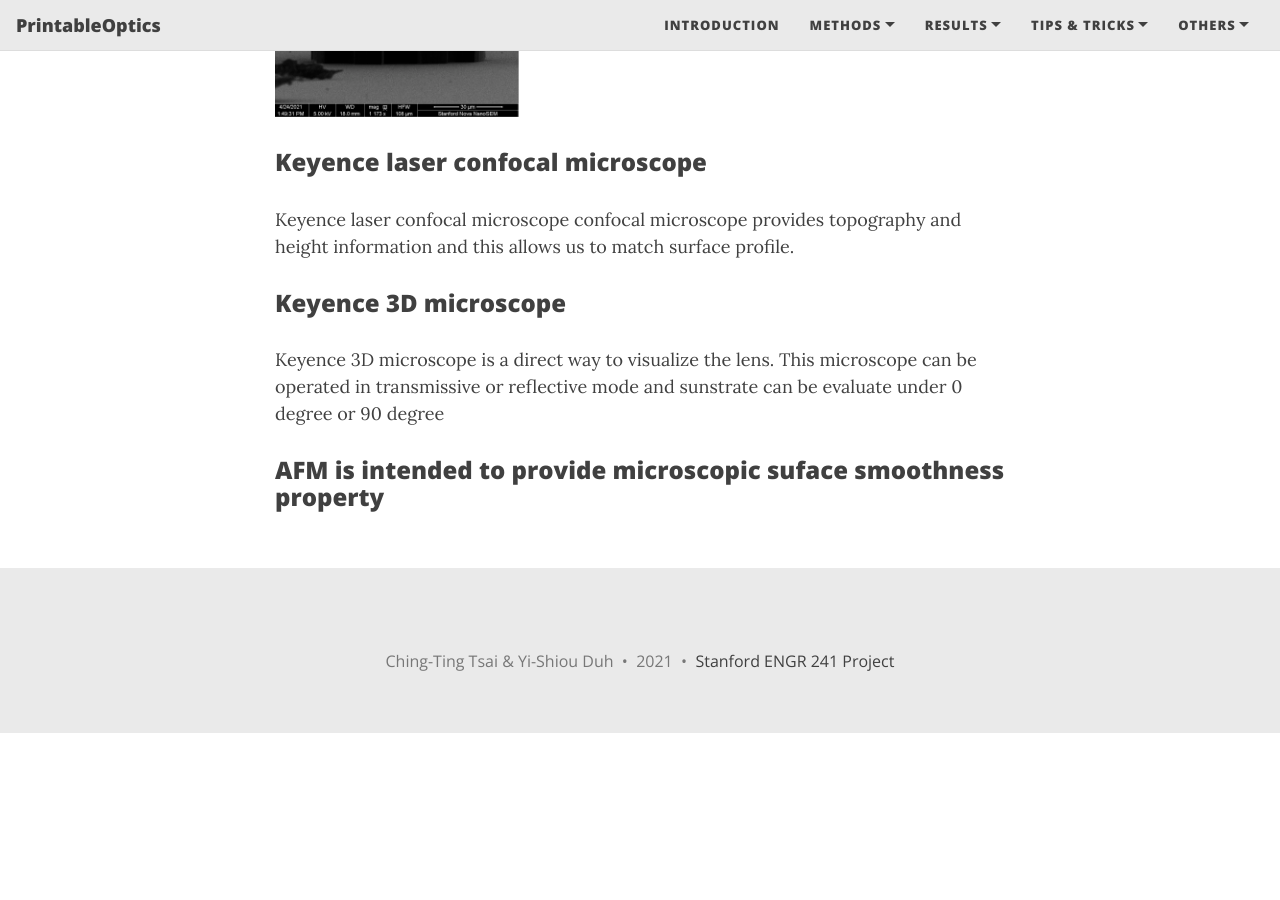
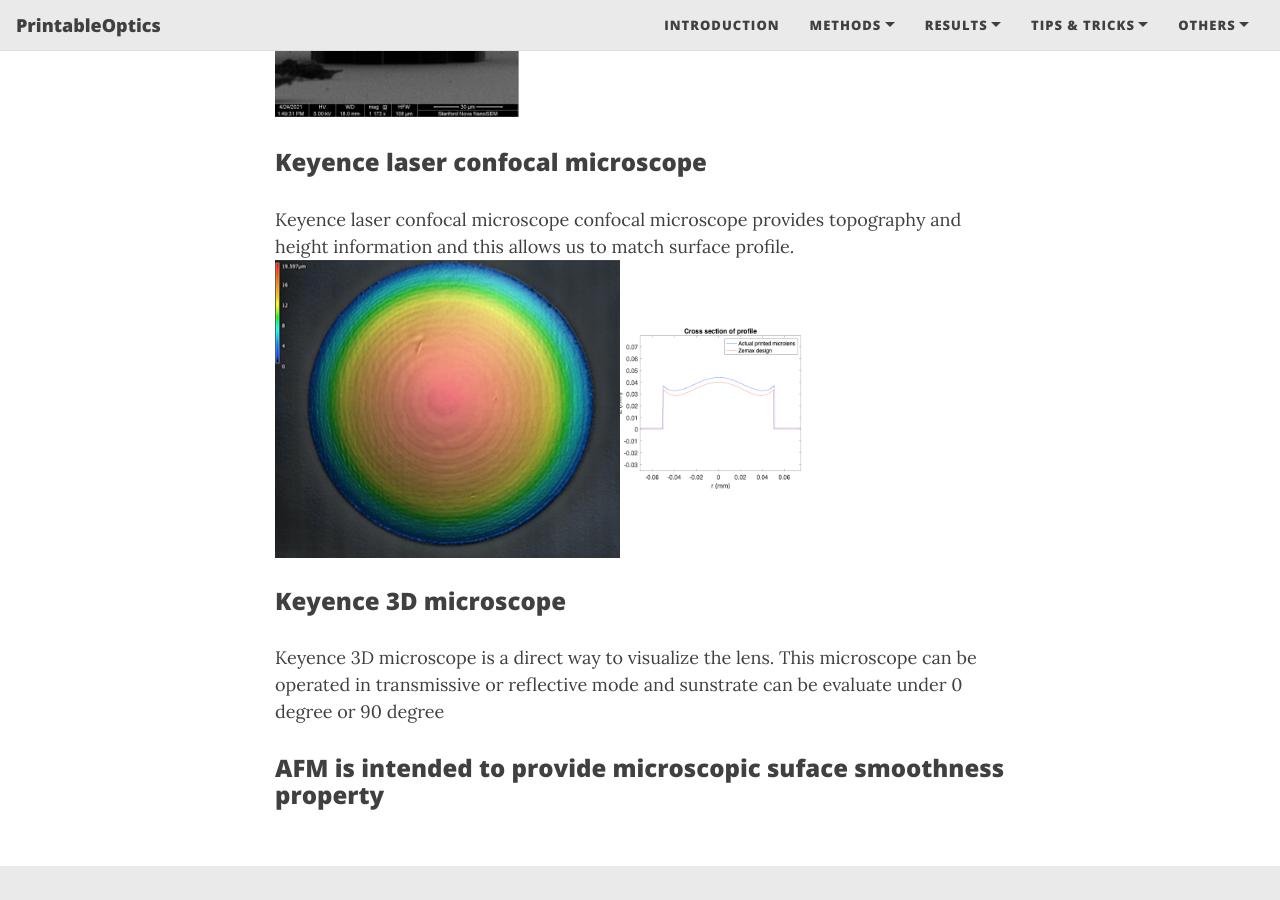
Before and after one commit to tingtsai/PrintableOptics, a Jekyll site: the page built from Characterizations.md, in a window 1280 px wide and 900 px high, scrolled down 1131 px. Built offline with Jekyll 4.4.1, drawn with Linux system fonts in a browser that asks for light colours; nearby versions of some CDN libraries; before the commit the page ends 1864 px from its top, so only the background shows below that.

Commit message:
Update Characterizations.md

```diff
--- a/Characterizations.md
+++ b/Characterizations.md
@@ -26,6 +26,10 @@
 
 ### Keyence laser confocal microscope
 Keyence laser confocal microscope confocal microscope provides topography and height information and this allows us to match surface profile.
+![](/assets/img/profile.png)![](/assets/img/match.png)
+
+
+
 
 
 
```
